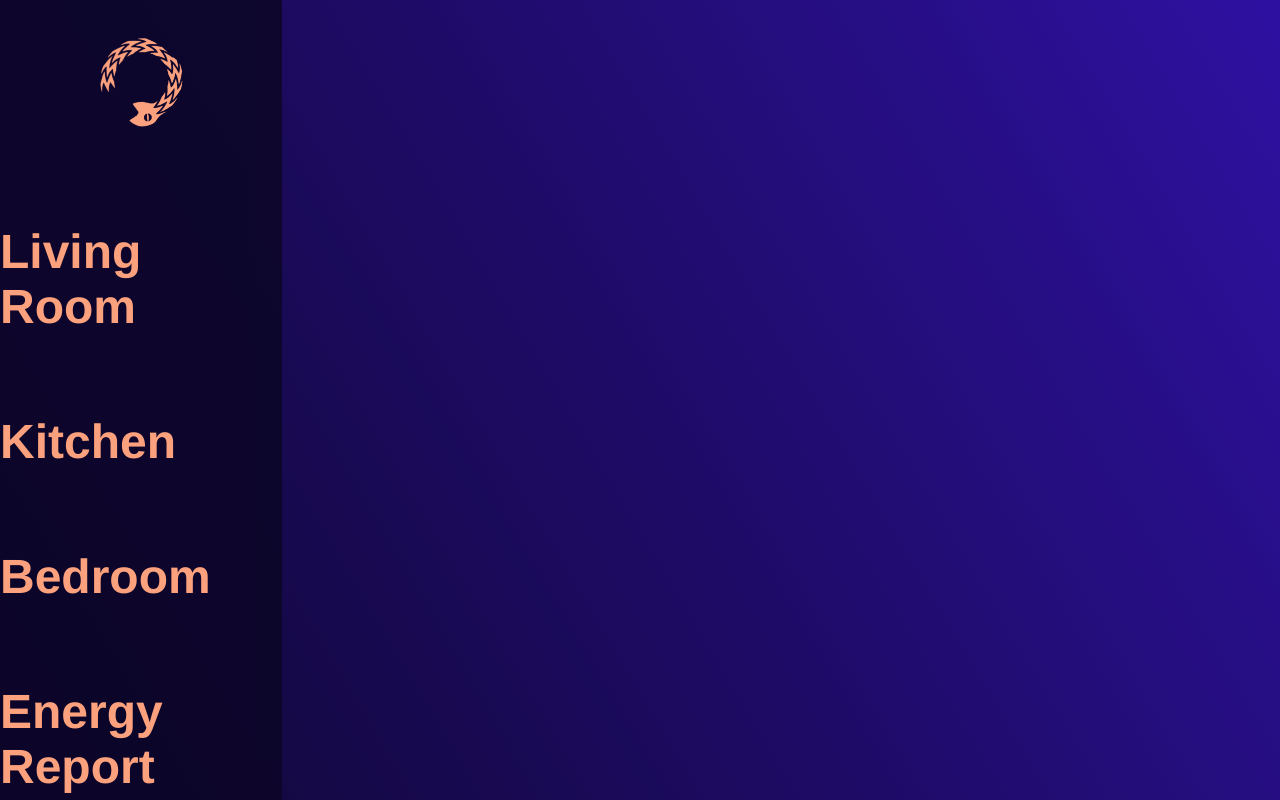
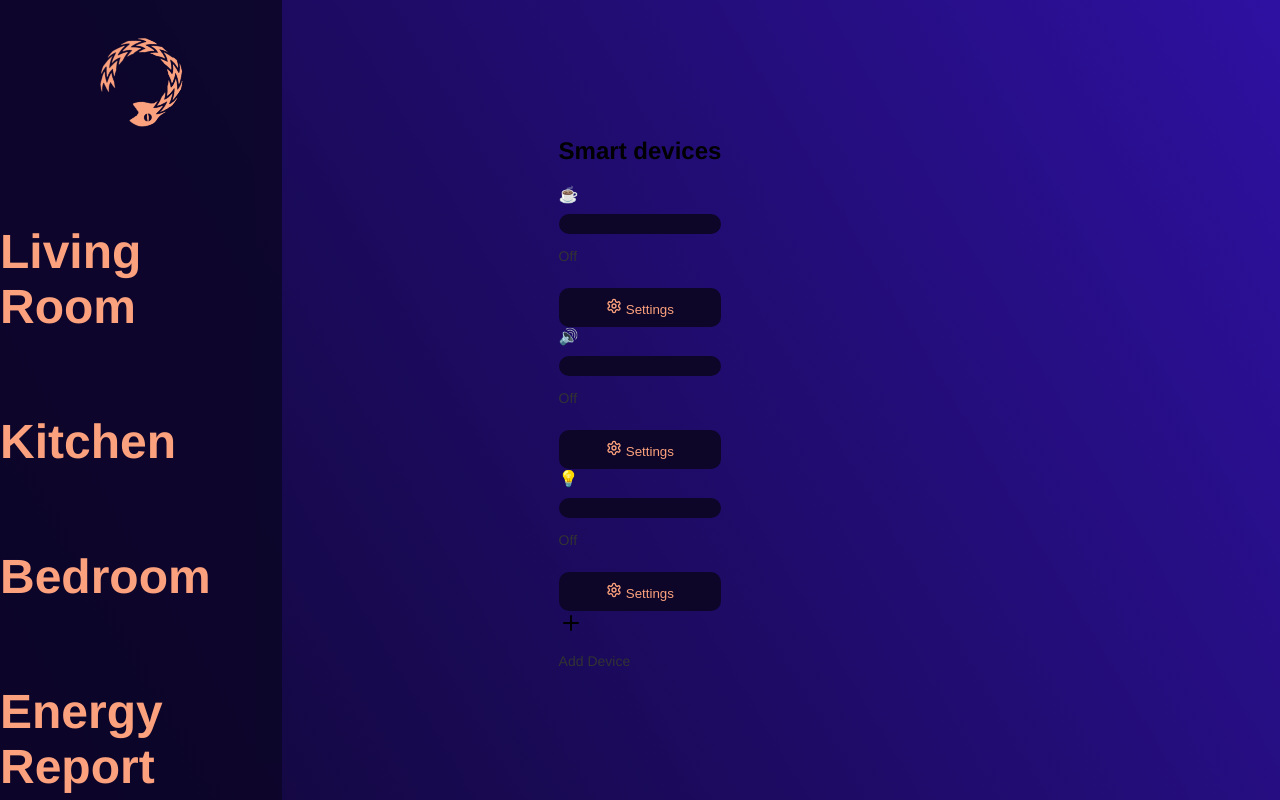
Before and after one commit to Hamish-MarshallDawson/iteration-inc, a React (Create React App) app: page /Kitchen in a window 1280 px wide. Built offline with nearby package versions, Linux system fonts and the light colour scheme.

Commit message:
Started to implement the buttons and cards for adding/removing devices

```diff
--- a/package.json
+++ b/package.json
@@ -3,9 +3,11 @@
   "version": "0.1.0",
   "private": true,
   "dependencies": {
+    "@shadcn/ui": "^0.0.4",
     "axios": "^1.7.9",
     "cors": "^2.8.5",
     "cra-template": "1.2.0",
+    "lucide-react": "^0.476.0",
     "react": "^19.0.0",
     "react-dom": "^19.0.0",
     "react-router-dom": "^7.1.5",
--- a/src/App.js
+++ b/src/App.js
@@ -43,9 +43,9 @@ function MainContent() {
         <Route path="/" element={<Login />} />
         {/* <Route path="/login" element={<Login />} />{" "} */}
         {/* This is the route to the Login page in directory ./pages/Login.js, imported in the header */}
-        <Route path="/about" element={<Bedroom />} />
-        <Route path="/contact" element={<Kitchen />} />
-        <Route path="/blogs" element={<LivingRoom />} />
+        <Route path="/Bedroom" element={<Bedroom />} />
+        <Route path="/Kitchen" element={<Kitchen />} />
+        <Route path="/Livingroom" element={<LivingRoom />} />
         <Route path="/sign-up" element={<SignUp />} />
         <Route path="/profile" element={<ProfilePage />} />
         <Route path="/authentication" element={<Authentication />} />{" "}
--- /dev/null
+++ b/src/components/SmartDeviceGrid.js
@@ -0,0 +1,91 @@
+import { useState } from "react";
+import Card from "./ui/card.js";
+import Button from "./ui/button.js";
+import Switch from "./ui/Switch";
+import CardContent from "./ui/cardContent";
+
+import { Plus, Settings } from "lucide-react";
+
+export default function SmartDeviceGrid() {
+  const [devices, setDevices] = useState([
+    { id: 1, name: "Coffee Maker", type: "coffee", isOn: false },
+    { id: 2, name: "Speaker", type: "speaker", isOn: false },
+    { id: 3, name: "Lightbulb", type: "lightbulb", isOn: false },
+  ]);
+
+  const addDevice = () => {
+    const newDevice = {
+      id: Date.now(),
+      name: "New Device",
+      type: "lightbulb", // Default type
+      isOn: false,
+    };
+    setDevices([...devices, newDevice]);
+  };
+
+  const toggleDevice = (id) => {
+    setDevices(
+      devices.map((device) =>
+        device.id === id ? { ...device, isOn: !device.isOn } : device
+      )
+    );
+  };
+
+  return (
+    <div className="p-6">
+      <h2 className="text-xl font-semibold text-orange-300 mb-4">
+        Smart devices
+      </h2>
+
+      <div className="grid grid-cols-4 gap-4">
+        {devices.map((device) => (
+          <Card
+            key={device.id}
+            className="p-4 flex flex-col items-center bg-orange-400 rounded-lg shadow-lg"
+          >
+            <CardContent className="text-center">
+              <DeviceIcon
+                type={device.type}
+                className="text-black text-6xl mb-2"
+              />
+              <Switch
+                checked={device.isOn}
+                onCheckedChange={() => toggleDevice(device.id)}
+                className="mb-2"
+              />
+              <p className="text-sm text-black">{device.isOn ? "On" : "Off"}</p>
+              <Button variant="ghost" className="mt-2 flex items-center gap-1">
+                <Settings size={16} /> Settings
+              </Button>
+            </CardContent>
+          </Card>
+        ))}
+
+        {/* Add Device Card */}
+        <Card
+          onClick={addDevice}
+          className="p-4 flex flex-col items-center justify-center bg-orange-400 rounded-lg shadow-lg cursor-pointer hover:bg-orange-500 transition"
+        >
+          <CardContent className="text-center">
+            <Plus className="text-black text-6xl mb-2" />
+            <p className="text-sm text-black">Add Device</p>
+          </CardContent>
+        </Card>
+      </div>
+    </div>
+  );
+}
+
+// Function to return appropriate icon for device type
+function DeviceIcon({ type, className }) {
+  switch (type) {
+    case "coffee":
+      return <span className={`${className}`}>☕</span>;
+    case "speaker":
+      return <span className={`${className}`}>🔊</span>;
+    case "lightbulb":
+      return <span className={`${className}`}>💡</span>;
+    default:
+      return <span className={`${className}`}>❓</span>;
+  }
+}
--- a/src/components/nav.js
+++ b/src/components/nav.js
@@ -12,13 +12,13 @@ const Navbar = () => {
         />
         <ul className="nav-links">
           <li>
-            <Link to="/rooms">Living Room</Link>
+            <Link to="/Livingroom">Living Room</Link>
           </li>
           <li>
-            <Link to="/rooms">Kitchen</Link>
+            <Link to="/Kitchen">Kitchen</Link>
           </li>
           <li>
-            <Link to="/rooms">Bedroom</Link>
+            <Link to="/Bedroom">Bedroom</Link>
           </li>
           <li>
             <Link to="/energy-report">Energy Report</Link>
--- /dev/null
+++ b/src/components/ui/Switch.js
@@ -0,0 +1,27 @@
+import React, { useState } from "react";
+
+const Switch = ({ onChange }) => {
+  const [isOn, setIsOn] = useState(false);
+
+  const toggleSwitch = () => {
+    setIsOn(!isOn);
+    if (onChange) onChange(!isOn);
+  };
+
+  return (
+    <button
+      onClick={toggleSwitch}
+      className={`w-10 h-5 flex items-center rounded-full p-1 ${
+        isOn ? "bg-green-500" : "bg-gray-400"
+      }`}
+    >
+      <div
+        className={`bg-white w-4 h-4 rounded-full shadow-md transform ${
+          isOn ? "translate-x-5" : ""
+        }`}
+      ></div>
+    </button>
+  );
+};
+
+export default Switch;
--- /dev/null
+++ b/src/components/ui/button.js
@@ -0,0 +1,14 @@
+import React from "react";
+
+const button = ({ children, onClick, className }) => {
+  return (
+    <button
+      className={`px-4 py-2 bg-blue-500 text-white rounded ${className}`}
+      onClick={onClick}
+    >
+      {children}
+    </button>
+  );
+};
+
+export default button;
--- /dev/null
+++ b/src/components/ui/card.js
@@ -0,0 +1,11 @@
+import React from "react";
+
+const card = ({ children, className }) => {
+  return (
+    <div className={`p-4 rounded-lg shadow-md bg-orange-300 ${className}`}>
+      {children}
+    </div>
+  );
+};
+
+export default card;
--- /dev/null
+++ b/src/components/ui/cardContent.js
@@ -0,0 +1,7 @@
+import React from "react";
+
+const cardContent = ({ children, className }) => {
+  return <div className={`p-2 ${className}`}>{children}</div>;
+};
+
+export default cardContent;
--- a/src/pages/Kitchen.js
+++ b/src/pages/Kitchen.js
@@ -1,15 +1,11 @@
-// Filename - pages/about.js
+import SmartDeviceGrid from "../components/SmartDeviceGrid";
 
-import React from "react";
-
-import "../App.css";
-
-const Kitchen = () => {
+function Kitchen() {
   return (
-    <div>
-      <h1>I cooka da pasta</h1>
+    <div className="App">
+      <SmartDeviceGrid />
     </div>
   );
-};
+}
 
 export default Kitchen;
```
Also changed, not shown: 1 other file (tests, documents, lock files or other folders).
